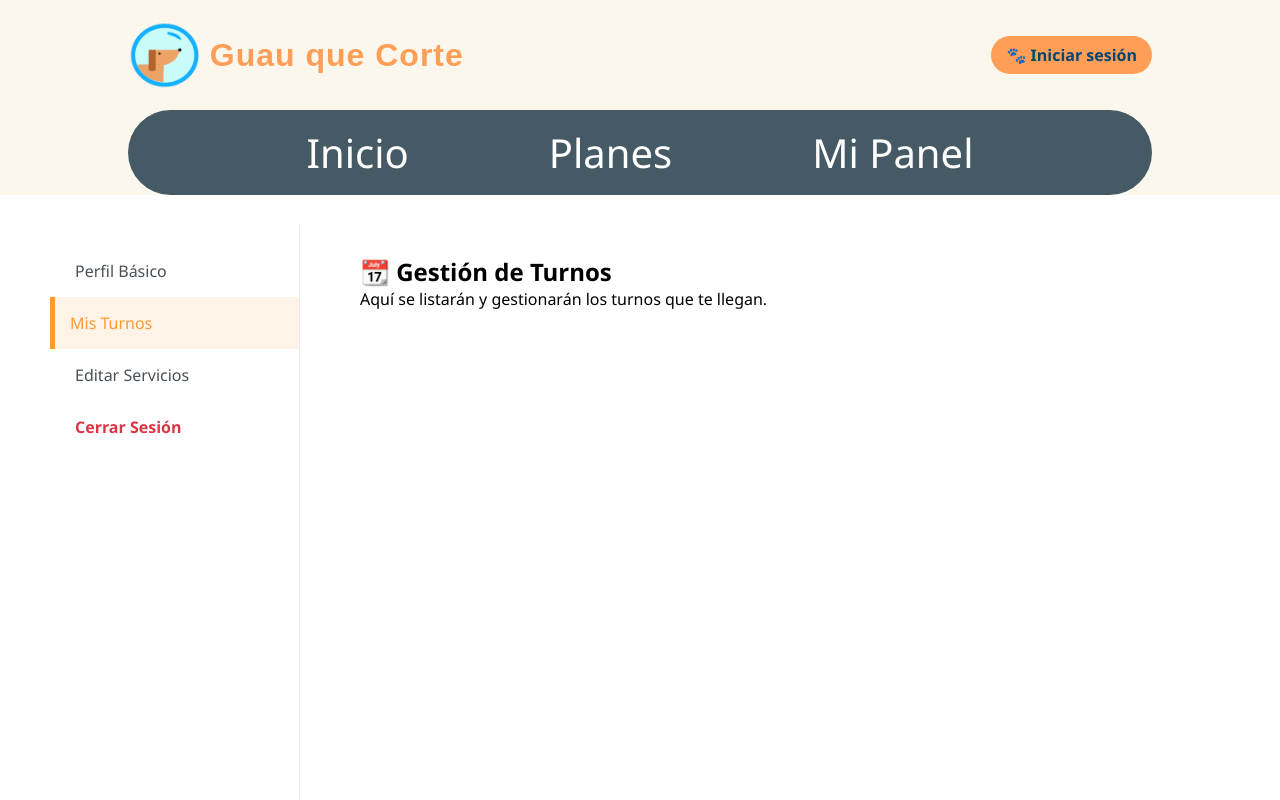
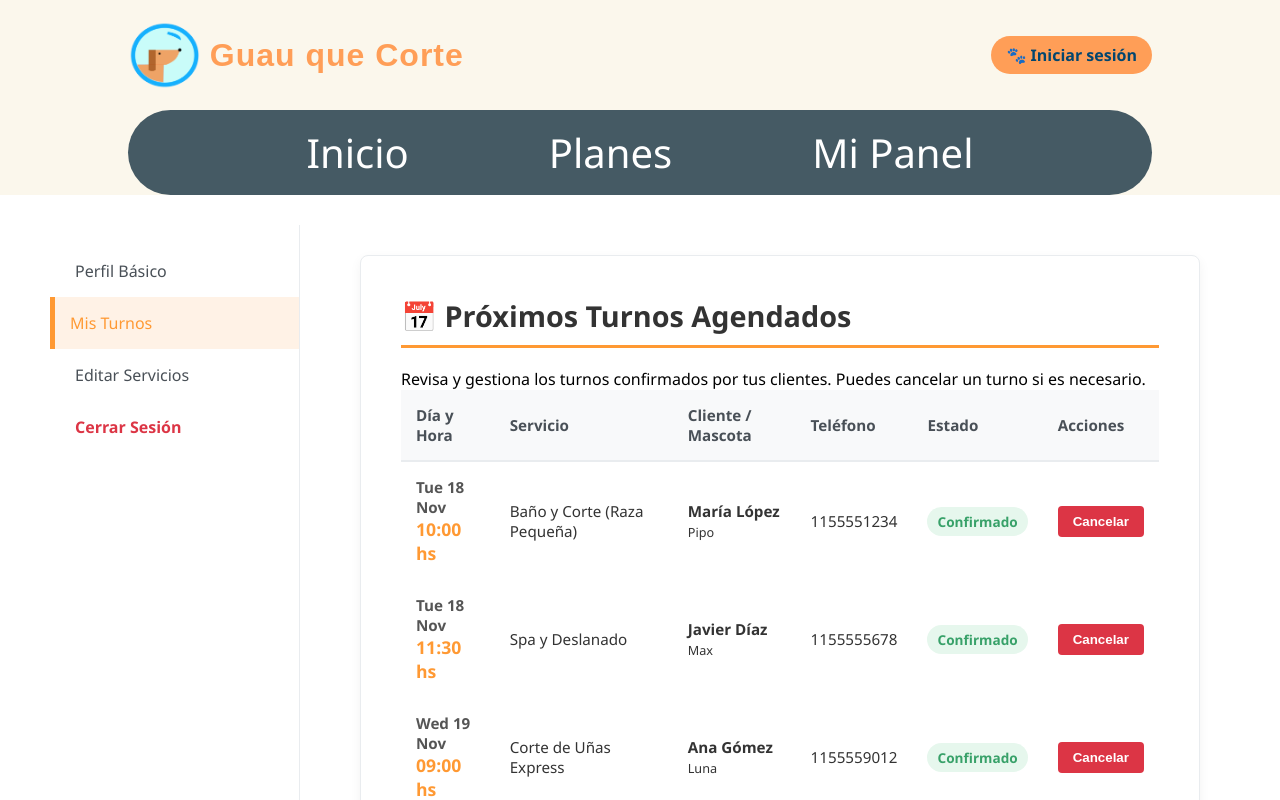
Before and after one commit to jeanbrcho/Frontend-PI-PROFESIONAL, an Angular app: page /panel/turnos in a window 1280 px wide. Shown: the top 800 px of the page. Built offline with nearby package versions, Linux system fonts and the light colour scheme; a small style sheet from the web is missing.

Commit message:
panel turnos y panel servicios

```diff
--- a/src/app/components/panel/panel-perfil/panel-perfil.component.html
+++ b/src/app/components/panel/panel-perfil/panel-perfil.component.html
@@ -21,8 +21,8 @@
             </div>
 
              <div class="form-group">
-                <label for="email">Email (Identificador de la Cuenta):</label>
-                <input type="email" id="email" value="maria.gomezetstyle.com" [disabled]="!isEditing">
+                <label for="email">Email:</label>
+                <input type="email" id="email" value="profesionalData.email" [disabled]="!isEditing">
             </div>
         </div>
 
@@ -91,7 +91,7 @@
             </div>
             <div class="display-group">
                 <span class="label">Email de la Cuenta:</span>
-                <span class="value">maria.gomez@vetstyle.com</span>
+               <span class="value">{{ profesionalData.email }}</span>
             </div>
 
         </div>
--- a/src/app/components/panel/panel-servicios/panel-servicios.component.css
+++ b/src/app/components/panel/panel-servicios/panel-servicios.component.css
@@ -1,42 +1,43 @@
-/* ------------------------------------- */
-/* ESTILOS DE LA TARJETA DE PERFIL Y FORMULARIO (Heredados del Perfil Básico) */
-/* ------------------------------------- */
+
 .panel-content-card {
-    /* Mismos estilos de fondo, borde y sombra que la tarjeta de Perfil Básico */
     background-color: #ffffff;
     padding: 40px;
     border-radius: 8px;
     border: 1px solid #e9ecef;
     box-shadow: 0 4px 12px rgba(0, 0, 0, 0.05);
 }
+
 .panel-content-card h2 {
     color: #333;
     font-size: 1.8rem;
-    border-bottom: 3px solid #ff9933; /* Acento de marca */
+    border-bottom: 3px solid #ff9933;
     padding-bottom: 10px;
     margin-bottom: 20px;
 }
 
-/* Subtítulos */
-.public-edit-form h3 {
+
+.form-section h3 {
     color: #555;
     font-size: 1.3rem;
-    margin-top: 35px;
+    margin-top: 30px;
     margin-bottom: 15px;
-    padding-bottom: 5px;
 }
 
-/* Estilos de Inputs y Labels (Iguales al Perfil Básico) */
-.form-group label {
+
+.form-group {
+    margin-bottom: 15px;
+}
+
+.form-group label:not(.checkbox-label) {
     display: block;
     font-weight: 600;
     color: #495057;
     margin-bottom: 5px;
 }
-.public-edit-form input[type="text"],
-.public-edit-form input[type="number"],
-.public-edit-form input[type="email"],
-.public-edit-form textarea {
+
+.servicios-form input[type="text"],
+.servicios-form input[type="number"],
+.servicios-form textarea {
     width: 100%;
     padding: 10px 15px;
     border: 1px solid #ced4da;
@@ -45,102 +46,109 @@
     transition: border-color 0.3s, box-shadow 0.3s;
 }
 
-/* ------------------------------------- */
-/* Layout de Grilla para Dirección (2 Columnas) */
-/* ------------------------------------- */
-.form-grid-2-col {
-    display: grid;
-    grid-template-columns: 1fr 1fr;
-    gap: 15px 30px;
+
+.checkbox-label {
+    margin-left: 10px;
+    font-weight: normal;
 }
 
 
-/* ------------------------------------- */
-/* Horarios Grid */
-/* ------------------------------------- */
-.horarios-grid {
-    display: grid;
-    grid-template-columns: repeat(auto-fit, minmax(300px, 1fr));
-    gap: 20px;
+.display-data {
     margin-top: 20px;
-}
-.horario-item {
-    padding: 15px;
-    border: 1px solid #e9ecef;
-    border-radius: 6px;
-    display: flex;
-    align-items: center;
-    gap: 10px;
-}
-.horario-item label {
-    font-weight: 600;
-    width: 60px;
-}
-.horario-item input[type="time"] {
-    flex-grow: 1;
-    padding: 8px;
-    border: 1px solid #ced4da;
-    border-radius: 4px;
-}
-.btn-cerrado {
-    background-color: #dc3545;
-    color: white;
-    border: none;
-    padding: 8px 10px;
-    border-radius: 4px;
-    cursor: pointer;
+    padding: 10px 0;
+    padding-left: 20px;
 }
 
-/* ------------------------------------- */
-/* Lista de Servicios */
-/* ------------------------------------- */
-.service-list {
-    margin-bottom: 20px;
-}
-.service-item {
+.display-group {
     display: flex;
-    gap: 10px;
-    align-items: center;
-    margin-bottom: 10px;
-    padding: 10px 0;
-    border-bottom: 1px dashed #e9ecef;
-}
-.service-item input:nth-child(1) { flex: 3; }
-.service-item input:nth-child(2) { flex: 1; }
-.service-item input:nth-child(3) { flex: 1; }
-
-.btn-eliminar {
-    background: none;
-    color: #dc3545;
-    border: 1px solid #dc3545;
-    border-radius: 50%;
-    width: 30px;
-    height: 30px;
-    font-weight: bold;
-    cursor: pointer;
+    padding: 12px 0;
+    border-bottom: 1px solid #f0f0f0;
+    align-items: flex-start;
 }
 
-.btn-agregar-servicio {
-    background-color: #28a745; /* Verde para agregar */
-    color: white;
-    border: none;
-    padding: 10px 15px;
-    border-radius: 6px;
-    margin-top: 15px;
-    cursor: pointer;
+.display-group:last-child {
+    border-bottom: none;
 }
 
-/* Botón de Guardar Principal (Naranja de Marca) */
-.btn-guardar-principal {
-    display: block;
-    width: 300px;
-    padding: 15px;
-    margin: 40px auto 10px auto;
+.display-group .label {
+    font-weight: 600;
+    color: #495057;
+    width: 200px;
+    flex-shrink: 0;
+    margin-right: 20px;
+}
+
+.display-group .value {
+    color: #333;
+    font-size: 1rem;
+    font-weight: 500;
+    flex-grow: 1;
+}
+
+
+.status-success {
+    color: #28a745;
+    font-weight: 700;
+}
+.status-fail {
+    color: #dc3545;
+    font-weight: 700;
+}
+
+
+.action-buttons {
+    margin-top: 30px;
+    display: flex;
+    gap: 15px;
+    justify-content: flex-start;
+}
+
+
+.btn-editar {
+    background-color: #f8f8f8;
+    color: #ff9933;
+    border: 1px solid #ff9933;
+    padding: 12px 25px;
+    border-radius: 6px;
+    font-weight: 700;
+    cursor: pointer;
+    transition: all 0.2s;
+    box-shadow: 0 2px 4px rgba(255, 153, 51, 0.2);
+}
+
+.btn-editar:hover {
+    background-color: #ff9933;
+    color: white;
+}
+
+.btn-guardar {
     background-color: #ff9933;
     color: white;
     border: none;
-    border-radius: 8px;
-    font-size: 1.1rem;
+    padding: 12px 25px;
+    border-radius: 6px;
+    font-size: 1rem;
     font-weight: 700;
     cursor: pointer;
+    transition: background-color 0.2s;
 }
+
+.btn-guardar:hover {
+    background-color: #e68a2e;
+}
+
+.btn-cancelar {
+    background-color: white;
+    color: #dc3545;
+    border: 1px solid #dc3545;
+    padding: 12px 25px;
+    border-radius: 6px;
+    font-weight: 700;
+    cursor: pointer;
+    transition: all 0.2s;
+}
+
+.btn-cancelar:hover {
+    background-color: #dc3545;
+    color: white;
+}
--- a/src/app/components/panel/panel-servicios/panel-servicios.component.html
+++ b/src/app/components/panel/panel-servicios/panel-servicios.component.html
@@ -1,76 +1,83 @@
 <div class="panel-content-card">
-    <h2>🛠️ Edición de Información Pública</h2>
-    <p>Actualiza la información (servicios, horarios, fotos y descripción) que los clientes ven de tu negocio.</p>
+    <h2>🐶 Servicios y Disponibilidad</h2>
+    <p>Gestiona tu información pública, horarios de atención y lista de servicios.</p>
 
-    <form class="public-edit-form">
+    <form class="servicios-form" *ngIf="isEditing" (ngSubmit)="guardarCambios()">
 
         <div class="form-section">
-            <h3>1. Información de la Tarjeta</h3>
+            <h3>Información Pública</h3>
             <div class="form-group">
-                <label for="nameEstablishment">Nombre del Establecimiento:</label>
-                <input type="text" id="nameEstablishment" value="Vet & Style">
+                <label for="especialidad">Especialidad Principal:</label>
+                <input type="text" id="especialidad" [(ngModel)]="serviciosData.especialidad" name="especialidad" [disabled]="!isEditing">
             </div>
             <div class="form-group">
-                <label for="specialty">Especialidad (Se ve en la Tarjeta):</label>
-                <input type="text" id="specialty" value="veterinario y peluqueria" placeholder="Ej: Peluquería Canina, Veterinaria, etc.">
-            </div>
-            <div class="form-group">
-                <label for="biography">Biografía / Descripción Pública:</label>
-                <textarea id="biography" rows="4" placeholder="Ej: Especialistas en cortes para Pomerania y Veterinaria de Emergencia.">Profesional con más de 10 años de experiencia en el cuidado integral de mascotas.</textarea>
-            </div>
-
-            <div class="form-group">
-                <label>Imágenes de tu Establecimiento:</label>
-                <p>Imagen actual: <span>https://example.com/images/maria-gomez.jpg</span></p>
-                <input type="file" multiple>
-                <small class="form-text text-muted">Sube hasta 3 fotos (máximo 5MB cada una). La primera será la principal.</small>
+                <label for="descripcion">Descripción de Servicios (Público):</label>
+                <textarea id="descripcion" [(ngModel)]="serviciosData.descripcion" name="descripcion" [disabled]="!isEditing"></textarea>
             </div>
         </div>
 
         <hr>
 
         <div class="form-section">
-            <h3>2. Dirección de Atención</h3>
-            <div class="form-grid-2-col">
-                <div class="form-group"><label for="street">Calle:</label><input type="text" id="street" value="Avenida Siempre Viva"></div>
-                <div class="form-group"><label for="streetNumber">Número:</label><input type="text" id="streetNumber" value="742"></div>
-                <div class="form-group"><label for="neighborhood">Barrio:</label><input type="text" id="neighborhood" value="Belgrano"></div>
-                <div class="form-group"><label for="location">Localidad (Ciudad):</label><input type="text" id="location" value="CABA"></div>
-                <div class="form-group"><label for="province">Provincia:</label><input type="text" id="province" value="Buenos Aires"></div>
-                <div class="form-group"><label for="postalCode">Código Postal:</label><input type="text" id="postalCode" value="1426"></div>
+            <h3>Disponibilidad y Tarifas</h3>
+            <div class="form-group">
+                <label for="precioBase">Precio Base (Referencia):</label>
+                <input type="number" id="precioBase" [(ngModel)]="serviciosData.precioBase" name="precioBase" [disabled]="!isEditing">
+            </div>
+
+            <div class="form-group">
+                <label>Atención a Domicilio:</label>
+                <input type="checkbox" id="domicilio" [(ngModel)]="serviciosData.domicilio" name="domicilio" [disabled]="!isEditing">
+                <label for="domicilio" class="checkbox-label">{{ serviciosData.domicilio ? 'Sí, ofrezco domicilio' : 'No, solo en local' }}</label>
             </div>
         </div>
 
         <hr>
 
-        <div class="form-section">
-            <h3>3. Horarios de Atención</h3>
-            <div class="horarios-grid">
-                <div class="horario-item">
-                    <label>Lunes:</label>
-                    <input type="time" value="09:00"> a <input type="time" value="18:00">
-                    <button type="button" class="btn-cerrado">Cerrado</button>
-                </div>
-                </div>
+        <div class="action-buttons">
+            <button type="submit" class="btn-guardar">
+                Guardar Cambios
+            </button>
+            <button type="button" (click)="toggleEditMode()" class="btn-cancelar">
+                Cancelar
+            </button>
+        </div>
+
+    </form>
+
+    <ng-container *ngIf="!isEditing">
+        <div class="display-data">
+
+            <div class="display-group">
+                <span class="label">Especialidad:</span>
+                <span class="value">{{ serviciosData.especialidad }}</span>
+            </div>
+            <div class="display-group">
+                <span class="label">Descripción:</span>
+                <span class="value">{{ serviciosData.descripcion }}</span>
+            </div>
+            <div class="display-group">
+                <span class="label">Tarifa Base Estimada:</span>
+                <span class="value">${{ serviciosData.precioBase }} ARS</span>
+            </div>
+            <div class="display-group">
+                <span class="label">Atención a Domicilio:</span>
+                <span class="value">
+                    <span [ngClass]="{'status-success': serviciosData.domicilio, 'status-fail': !serviciosData.domicilio}">
+                        {{ serviciosData.domicilio ? '✅ Sí' : '❌ No' }}
+                    </span>
+                </span>
+            </div>
+
         </div>
 
         <hr>
 
-        <div class="form-section">
-            <h3>4. Servicios y Precios</h3>
-            <p>Define el nombre del servicio, su duración (en minutos) y el precio. Esto se usa para reservar turnos.</p>
-            <div class="service-list">
-                <div class="service-item">
-                    <input type="text" placeholder="Nombre del Servicio (Ej: Baño y Corte)">
-                    <input type="number" placeholder="Duración (min)">
-                    <input type="number" placeholder="Precio ($)">
-                    <button type="button" class="btn-eliminar">X</button>
-                </div>
-            </div>
-            <button type="button" class="btn-agregar-servicio">➕ Agregar Nuevo Servicio</button>
+        <div class="action-buttons">
+            <button type="button" (click)="toggleEditMode()" class="btn-editar">
+                ✏️ Editar Servicios
+            </button>
         </div>
+    </ng-container>
 
-        <button type="submit" class="btn-guardar-principal">Guardar Toda la Información Pública</button>
-
-    </form>
 </div>
--- a/src/app/components/panel/panel-turnos/panel-turnos.component.css
+++ b/src/app/components/panel/panel-turnos/panel-turnos.component.css
@@ -0,0 +1,116 @@
+.panel-content-card {
+    background-color: #ffffff;
+    padding: 40px;
+    border-radius: 8px;
+    border: 1px solid #e9ecef;
+    box-shadow: 0 4px 12px rgba(0, 0, 0, 0.05);
+}
+
+.panel-content-card h2 {
+    color: #333;
+    font-size: 1.8rem;
+    border-bottom: 3px solid #ff9933;
+    padding-bottom: 10px;
+    margin-bottom: 20px;
+}
+
+
+.table-responsive {
+    width: 100%;
+    overflow-x: auto;
+}
+
+
+table {
+    width: 100%;
+    border-collapse: separate;
+    border-spacing: 0;
+    font-size: 0.95rem;
+}
+
+thead th {
+    background-color: #f8f9fa;
+    color: #495057;
+    font-weight: 700;
+    text-align: left;
+    padding: 15px 15px;
+    border-bottom: 2px solid #e9ecef;
+}
+
+tbody tr {
+    border-bottom: 1px solid #eee;
+    transition: background-color 0.2s;
+}
+
+tbody tr:hover {
+    background-color: #fefefe;
+}
+
+tbody td {
+    padding: 15px 15px;
+    vertical-align: middle;
+    color: #333;
+}
+
+
+.date-time-cell {
+    display: flex;
+    flex-direction: column;
+}
+.date-time-cell .date {
+    font-weight: 600;
+    color: #555;
+}
+.date-time-cell .time {
+    font-size: 1.1rem;
+    font-weight: 700;
+    color: #ff9933;
+}
+
+
+.status-badge {
+    padding: 5px 10px;
+    border-radius: 15px;
+    font-weight: 600;
+    font-size: 0.85rem;
+    white-space: nowrap;
+}
+
+.status-confirmado {
+    background-color: #e6f7ed;
+    color: #38a169;
+}
+
+
+
+.status-cancelado {
+    background-color: #fbe6e6;
+    color: #e53e3e;
+}
+
+
+.btn-action {
+    padding: 8px 15px;
+    border-radius: 4px;
+    font-weight: 600;
+    cursor: pointer;
+    transition: background-color 0.2s;
+}
+
+.btn-cancelar-turno {
+    background-color: #dc3545;
+    color: white;
+    border: none;
+}
+
+.btn-cancelar-turno:hover {
+    background-color: #c82333;
+}
+
+
+.no-data {
+    text-align: center;
+    padding: 50px 0;
+    font-size: 1.1rem;
+    color: #888;
+}
--- a/src/app/components/panel/panel-turnos/panel-turnos.component.html
+++ b/src/app/components/panel/panel-turnos/panel-turnos.component.html
@@ -1,4 +1,55 @@
 <div class="panel-content-card">
-    <h2>📆 Gestión de Turnos</h2>
-    <p>Aquí se listarán y gestionarán los turnos que te llegan.</p>
+    <h2>📅 Próximos Turnos Agendados</h2>
+    <p>Revisa y gestiona los turnos confirmados por tus clientes. Puedes cancelar un turno si es necesario.</p>
+
+    <div class="table-responsive">
+        <table>
+            <thead>
+                <tr>
+                    <th>Día y Hora</th>
+                    <th>Servicio</th>
+                    <th>Cliente / Mascota</th>
+                    <th>Teléfono</th>
+                    <th>Estado</th>
+                    <th>Acciones</th>
+                </tr>
+            </thead>
+            <tbody>
+                <tr *ngFor="let turno of turnos">
+                    <td>
+                        <div class="date-time-cell">
+                            <span class="date">{{ turno.fecha | date:'EEE d MMM' }}</span>
+                            <span class="time">{{ turno.fecha | date:'HH:mm' }} hs</span>
+                        </div>
+                    </td>
+                    <td>{{ turno.servicio }}</td>
+                    <td>
+                        <strong>{{ turno.cliente }}</strong>
+                        <br>
+                        <small>{{ turno.mascota }}</small>
+                    </td>
+                    <td>{{ turno.telefono }}</td>
+                    <td>
+                        <span class="status-badge" [ngClass]="getEstadoClass(turno.estado)">
+                            {{ turno.estado }}
+                        </span>
+                    </td>
+                    <td>
+                        <button
+                            *ngIf="turno.estado !== 'Cancelado'"
+                            (click)="cancelarTurno(turno.id)"
+                            class="btn-action btn-cancelar-turno"
+                        >
+                            Cancelar
+                        </button>
+                        <span *ngIf="turno.estado === 'Cancelado'">Turno Cancelado</span>
+                    </td>
+                </tr>
+            </tbody>
+        </table>
+
+        <div *ngIf="turnos.length === 0" class="no-data">
+            <p>🎉 No tienes turnos agendados por el momento.</p>
+        </div>
+    </div>
 </div>
--- a/src/app/components/panel/panel-turnos/panel-turnos.component.ts
+++ b/src/app/components/panel/panel-turnos/panel-turnos.component.ts
@@ -1,12 +1,68 @@
 import { Component } from '@angular/core';
+import { CommonModule, DatePipe } from '@angular/common'; // Necesitamos DatePipe
+
+// Interfaz para tipar los datos de un turno
+interface Turno {
+  id: number;
+  fecha: Date; // Usamos un objeto Date
+  servicio: string;
+  cliente: string;
+  mascota: string;
+  telefono: string;
+  estado:  'Confirmado' | 'Cancelado';
+}
 
 @Component({
   selector: 'app-panel-turnos',
   standalone: true,
-  imports: [],
+  imports: [CommonModule, DatePipe],
   templateUrl: './panel-turnos.component.html',
-  styleUrl: './panel-turnos.component.css'
+  styleUrl: './panel-turnos.component.css',
+  providers: [DatePipe]
 })
+
+
 export class PanelTurnosComponent {
 
+  // 🔑 Datos de ejemplo de turnos
+  turnos: Turno[] = [
+    { id: 101, fecha: new Date('2025-11-18T10:00:00'), servicio: 'Baño y Corte (Raza Pequeña)', cliente: 'María López', mascota: 'Pipo', telefono: '1155551234', estado: 'Confirmado' },
+    { id: 102, fecha: new Date('2025-11-18T11:30:00'), servicio: 'Spa y Deslanado', cliente: 'Javier Díaz', mascota: 'Max', telefono: '1155555678', estado: 'Confirmado' },
+    { id: 103, fecha: new Date('2025-11-19T09:00:00'), servicio: 'Corte de Uñas Express', cliente: 'Ana Gómez', mascota: 'Luna', telefono: '1155559012', estado: 'Confirmado' },
+    { id: 104, fecha: new Date('2025-11-19T14:30:00'), servicio: 'Baño', cliente: 'Carlos Ruiz', mascota: 'Toby', telefono: '1155553456', estado: 'Confirmado' },
+    { id: 105, fecha: new Date('2025-11-20T16:00:00'), servicio: 'Consulta Dermatológica', cliente: 'Laura Pérez', mascota: 'Simba', telefono: '1155557890', estado: 'Confirmado' },
+  ];
+
+  constructor(private datePipe: DatePipe) { }
+
+  cancelarTurno(id: number): void {
+    const turnoACancelar = this.turnos.find(t => t.id === id);
+
+    if (turnoACancelar && turnoACancelar.estado !== 'Cancelado') {
+      // ⚠️ Usar confirm() es una práctica rápida, idealmente usa un modal en Angular
+      if (confirm(`¿Estás seguro de cancelar el turno de ${turnoACancelar.cliente} (${this.datePipe.transform(turnoACancelar.fecha, 'dd/MM HH:mm')})?`)) {
+
+        // Aquí iría la llamada al servicio real (ej. this.agendaService.cancelar(id).subscribe(...))
+
+        // Simulamos la cancelación:
+        turnoACancelar.estado = 'Cancelado';
+        console.log(`Turno ${id} cancelado.`);
+
+        // Opcional: Si quieres quitarlo de la lista inmediatamente:
+        // this.turnos = this.turnos.filter(t => t.id !== id);
+      }
+    }
+  }
+
+  // Helper para obtener el nombre de la clase CSS según el estado
+  getEstadoClass(estado: string): string {
+    switch (estado) {
+      case 'Confirmado':
+        return 'status-confirmado';
+      case 'Cancelado':
+        return 'status-cancelado';
+      default:
+        return '';
+    }
+  }
 }
```
Also changed, not shown: src/app/components/panel/panel-servicios/panel-servicios.component.ts (+32 -1 lines).
